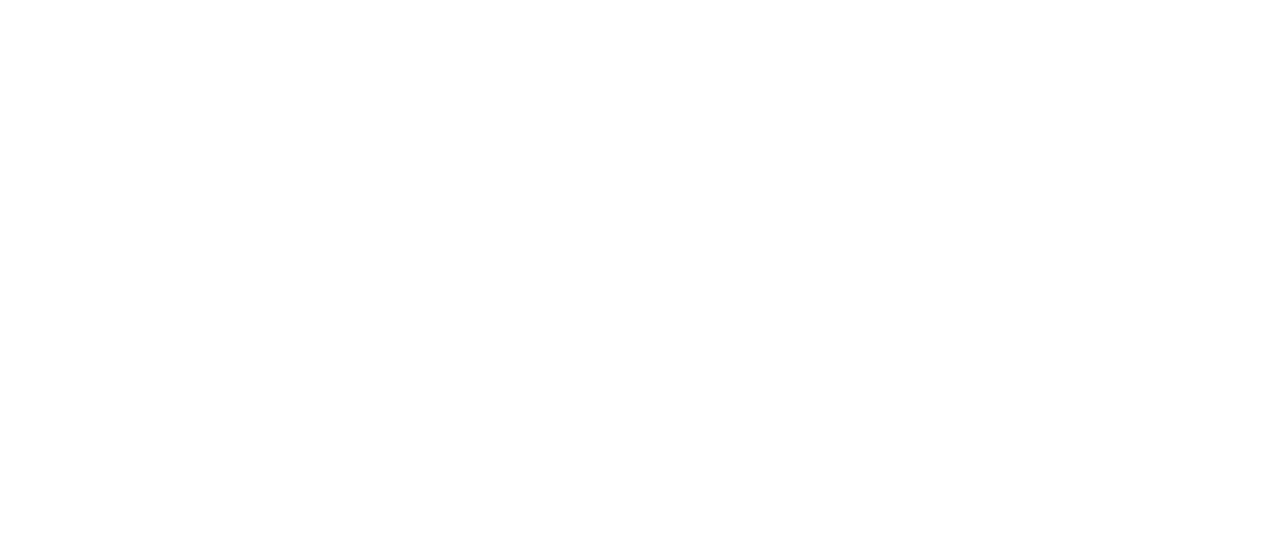
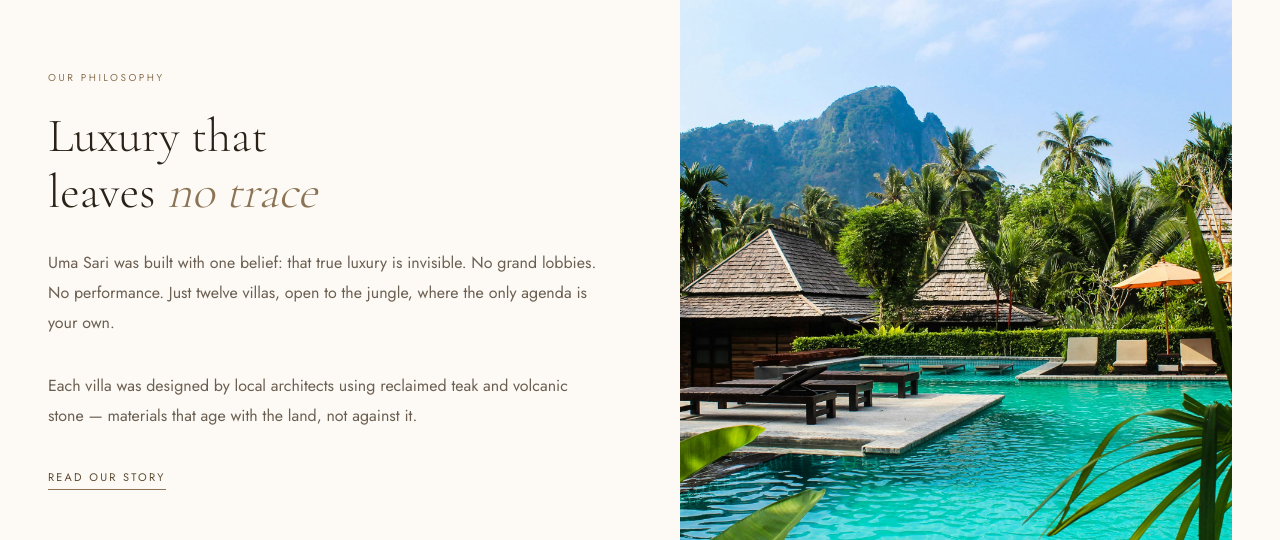
Before and after one commit to innakostiuk/villa-uma-sari, a Next.js app: page / in a window 1280 px wide. Shown: the part 962-1502 px from the top of the page. Before the commit the page ends 800 px from the top, so only its background shows below. Built offline with nearby package versions, Linux system fonts and the light colour scheme.

Commit message:
feat: add intro section

```diff
--- a/app/page.tsx
+++ b/app/page.tsx
@@ -1,12 +1,14 @@
-import Hero from "@/components/Hero";
-import Navbar from "@/components/layout/Navbar";
+import Hero from '@/components/Hero';
+import Intro from '@/components/Intro';
+import Navbar from '@/components/layout/Navbar';
 
 export default function Home() {
   return (
     <>
-      <main className="flex flex-col flex-1">
+      <main className="flex flex-1 flex-col">
         <Navbar />
         <Hero />
+        <Intro />
       </main>
     </>
   );
--- a/components/Hero.tsx
+++ b/components/Hero.tsx
@@ -3,7 +3,7 @@
     <section
       className="relative -mt-21.5 flex h-screen w-full
         bg-[linear-gradient(160deg,#3D2B1F_0%,#6B4C35_40%,#8B6B4A_100%)]
-        before:absolute before:inset-0 before:bg-[url('/home/hero.jpg')]
+        before:absolute before:inset-0 before:bg-[url('/images/home/hero.jpg')]
         before:bg-cover before:bg-center before:opacity-[0.55] after:absolute
         after:inset-0
         after:bg-[linear-gradient(to_top,rgba(30,20,12,0.85)_0%,rgba(30,20,12,0.1)_60%)]
--- /dev/null
+++ b/components/Intro.tsx
@@ -0,0 +1,45 @@
+import Image from 'next/image';
+
+export default function Intro() {
+  return (
+    <section className="flex items-center gap-20 bg-white px-12 py-24">
+      <div className="flex-1">
+        <p className="mb-6 text-[10px] tracking-[0.25em] text-earth uppercase">
+          Our Philosophy
+        </p>
+        <h2
+          className="mb-7 font-serif text-[48px] leading-[1.15] font-light
+            text-ink"
+        >
+          Luxury that
+          <br />
+          leaves<em className="text-earth italic"> no trace</em>
+        </h2>
+        <p className="tex-[15px] mb-8 leading-[1.9] text-[#6B5F52]">
+          Uma Sari was built with one belief: that true luxury is invisible. No
+          grand lobbies. No performance. Just twelve villas, open to the jungle,
+          where the only agenda is your own.
+        </p>
+        <p className="tex-[15px] mb-8 leading-[1.9] text-[#6B5F52]">
+          Each villa was designed by local architects using reclaimed teak and
+          volcanic stone — materials that age with the land, not against it.
+        </p>
+        <span
+          className="cursor-pointer border-b-1 border-earth pb-1 text-[11px]
+            tracking-[0.2em] text-earth-deep uppercase"
+        >
+          Read our story
+        </span>
+      </div>
+      <div className="relative aspect-4/5 flex-1">
+        <Image
+          src="/images/home/intro.jpg"
+          alt="Intro Image"
+          fill
+          className="object-cover"
+          priority
+        />
+      </div>
+    </section>
+  );
+}
```
Also changed, not shown: public/images/home/intro.jpg (added), 1 other file (tests, documents, lock files or other folders).
